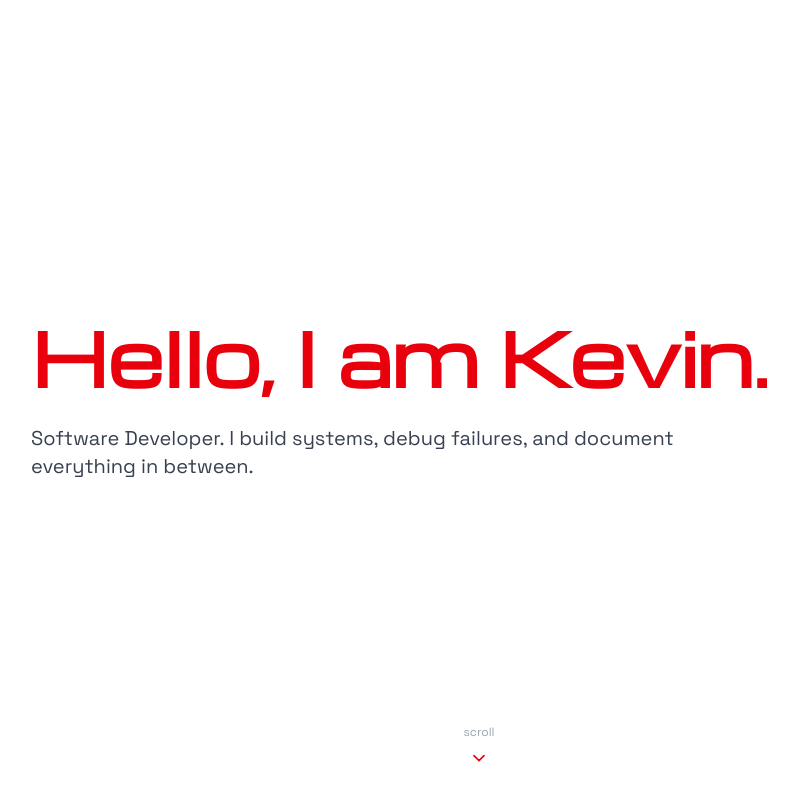
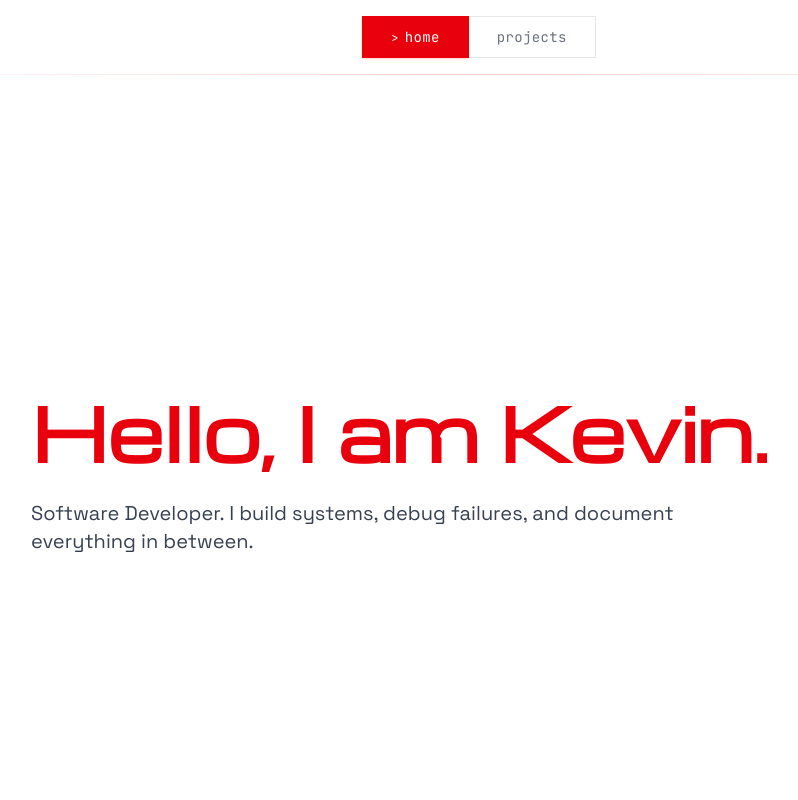
Before and after one commit to kevinrawal/kevin-nest, a Next.js app: page / in a window 1280 px wide. Shown: the top 800 px of the page, without its empty margins (161-959 px from the left). Built offline with nearby package versions, Linux system fonts and the light colour scheme.

Commit message:
added navbar

```diff
--- a/app/layout.tsx
+++ b/app/layout.tsx
@@ -1,5 +1,6 @@
 import type { Metadata } from 'next'
 import { Michroma, Space_Grotesk, JetBrains_Mono } from 'next/font/google'
+import { Navbar } from '@/components/Navbar'
 import './globals.css'
 
 const michroma = Michroma({
@@ -43,6 +44,7 @@ export default function RootLayout({
   return (
     <html lang="en" className={`${michroma.variable} ${spaceGrotesk.variable} ${jetbrainsMono.variable}`} suppressHydrationWarning>
       <body className="bg-white text-gray-900 antialiased">
+        <Navbar />
         {children}
       </body>
     </html>
--- /dev/null
+++ b/components/Navbar.tsx
@@ -0,0 +1,44 @@
+'use client'
+
+import Link from 'next/link'
+import { usePathname } from 'next/navigation'
+
+const tabs = [
+    {label: 'home', href: '/'},
+    {label: 'projects', href: '/projects'},
+]
+
+export function Navbar() {
+    const pathname = usePathname()
+
+    return(
+        <header className="sticky top-0 z-50 w-full bg-white/90 backdrop-blur-md">
+            <nav className="flex items-center justify-center py-4 px-4">
+                <div className="flex font-jetbrains-mono text-sm">
+                   {tabs.map((tab) => {
+                    const isActive = pathname === tab.href
+                    return (
+                        <Link
+                            key={tab.href}
+                            href={tab.href}
+                            className={`
+                                relative px-7 py-2.5 border -ml-px first:ml-0
+                                transition-all duration-200 select-none tracking-wide
+                                ${isActive ? 'bg-kevin-red text-white border-kevin-red z-10 shadow-sm shadow-kevin-red/20'
+                                    : 'bg-white text-gray-500 border-gray-200 hover:bg-gray-50 hover"text-gray-900 hover:border-gray-400'}
+                                `}
+                        >
+                            {isActive && (
+                                <span className="text-white mr-1.5 text-xs">&gt;</span>
+                            )}
+                            {tab.label}
+                        </Link>
+                    )
+                   })}
+                </div>
+            </nav>
+            {/* subtle red accent line */}
+            <div className="h-px w-full bg-gradient-to-r from-transparent via-kevin-red/20 to-transparent" />
+        </header>
+    )
+}
```
